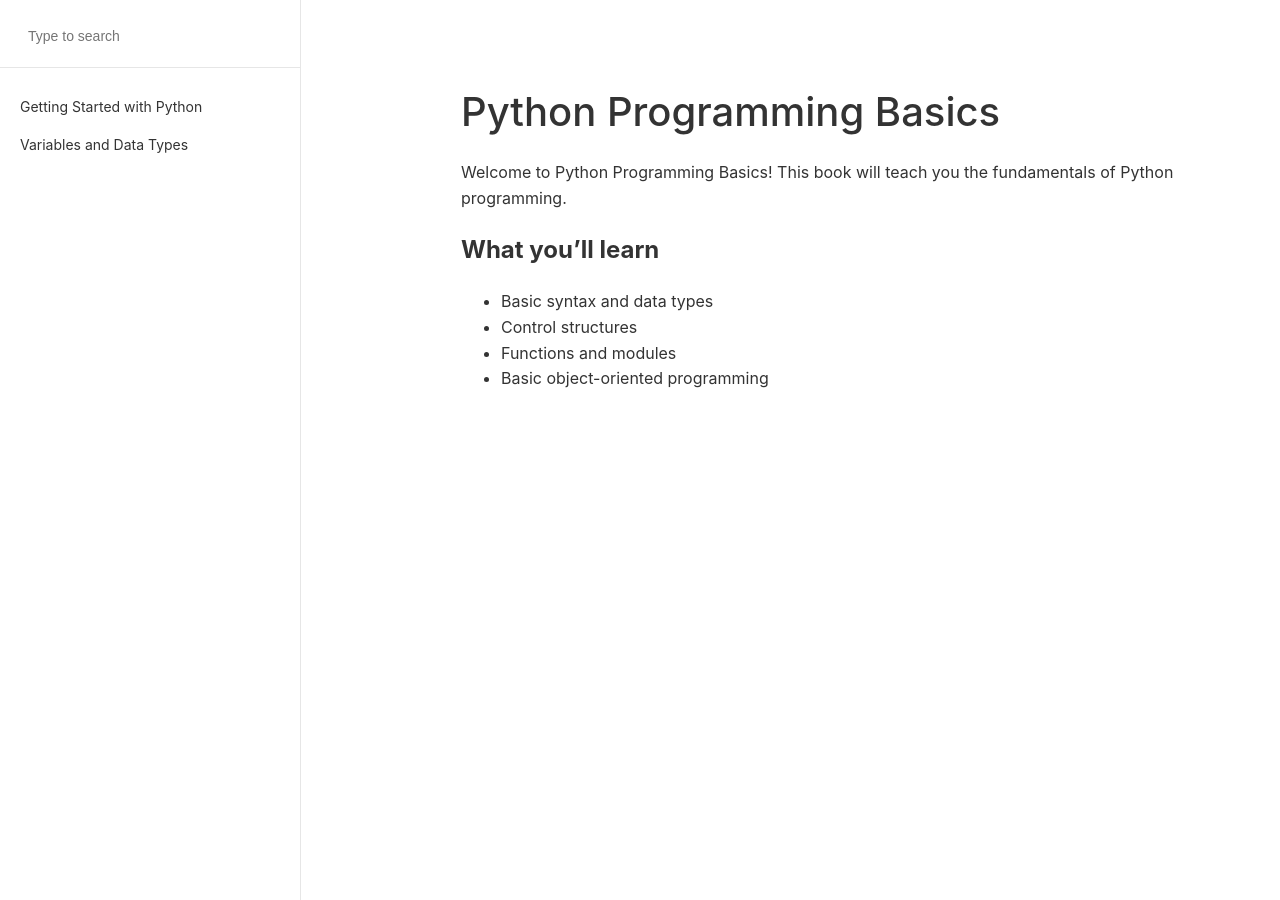
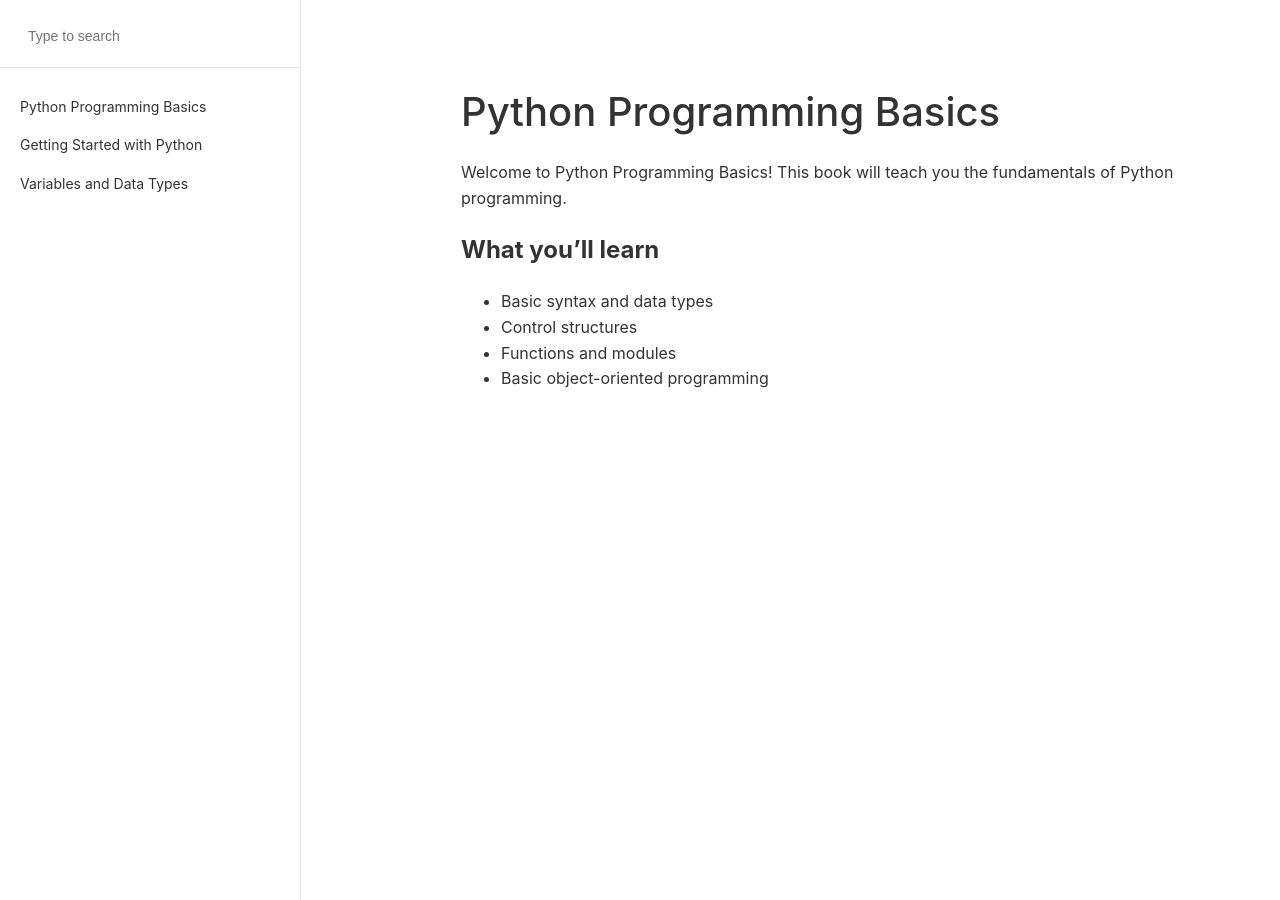
Before and after one commit to tayheau/tayheau.github.io, a Jekyll site: the page built from _notes/python-basics/index.md, in a window 1280 px wide. Built offline with Jekyll 4.4.1, drawn with Linux system fonts in a browser that asks for light colours.

Commit message:
Update book.html

```diff
--- a/_layouts/book.html
+++ b/_layouts/book.html
@@ -96,9 +96,16 @@
         <input type="text" placeholder="Type to search">
       </div>
       <nav class="sidebar-nav">
-        {% assign chapters = site.notes | where: "book", page.book | where: "type", "chapter" | sort: "order" %}
-        {% assign subsections = site.notes | where: "book", page.book | where: "type", "subsection" | sort: "order" %}
         <ul>
+          {% assign index = site.notes | where: "book", page.book | where_exp: "item", "item.name == 'index.md'" | first %}
+          {% if index %}
+          <li>
+            <a href="{{ index.url | relative_url }}" {% if page.url == index.url %}class="active"{% endif %}>
+              {{ index.title | default: "Overview" }}
+            </a>
+          </li>
+          {% endif %}
+          {% assign chapters = site.notes | where: "book", page.book | where: "type", "chapter" | sort: "order" %}
           {% for chapter in chapters %}
             <li>
               <a href="{{ chapter.url | relative_url }}" {% if page.url == chapter.url %}class="active"{% endif %}>
@@ -106,14 +113,13 @@
               </a>
               {% if chapter.has_subsections %}
                 <ul>
+                  {% assign subsections = site.notes | where: "book", page.book | where: "type", "subsection" | where: "chapter", chapter.identifier | sort: "order" %}
                   {% for subsection in subsections %}
-                    {% if subsection.chapter == chapter.identifier %}
-                      <li>
-                        <a href="{{ subsection.url | relative_url }}" {% if page.url == subsection.url %}class="active"{% endif %}>
-                          {{ subsection.title }}
-                        </a>
-                      </li>
-                    {% endif %}
+                    <li>
+                      <a href="{{ subsection.url | relative_url }}" {% if page.url == subsection.url %}class="active"{% endif %}>
+                        {{ subsection.title }}
+                      </a>
+                    </li>
                   {% endfor %}
                 </ul>
               {% endif %}
```
